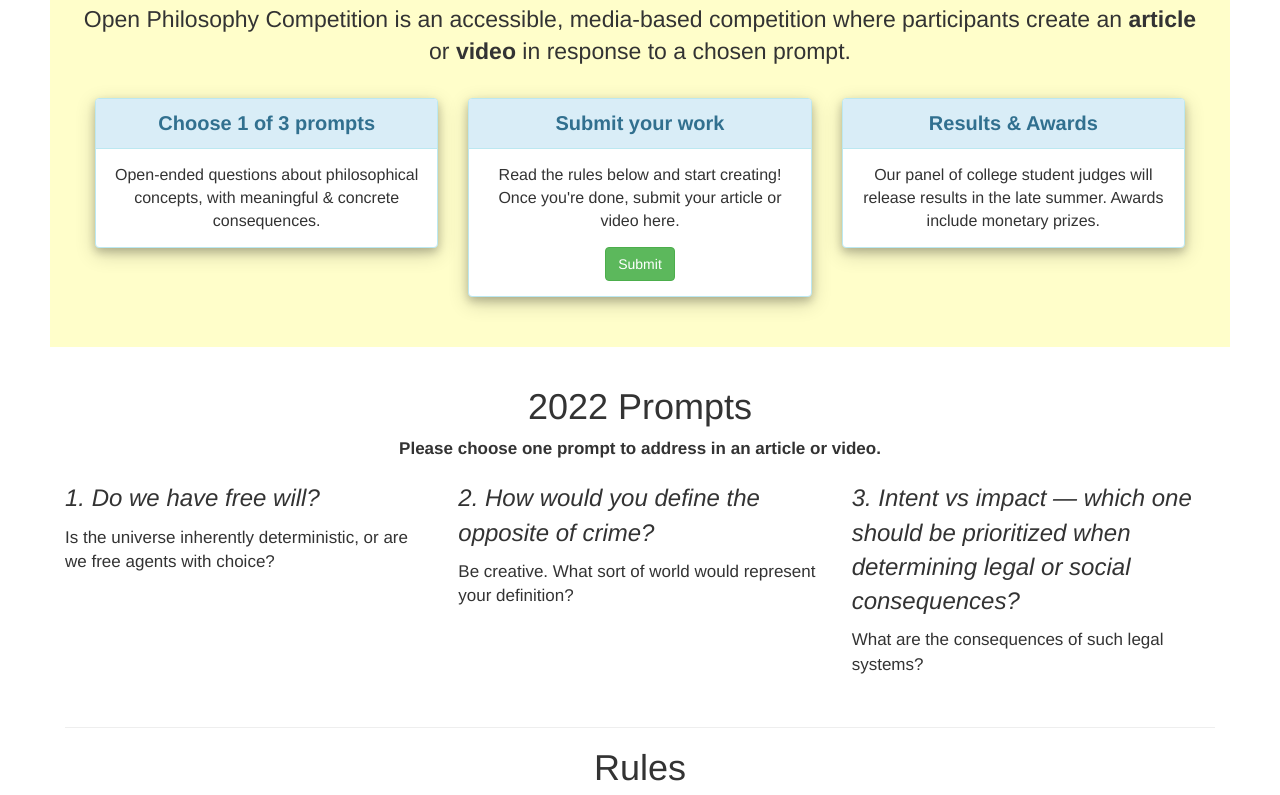
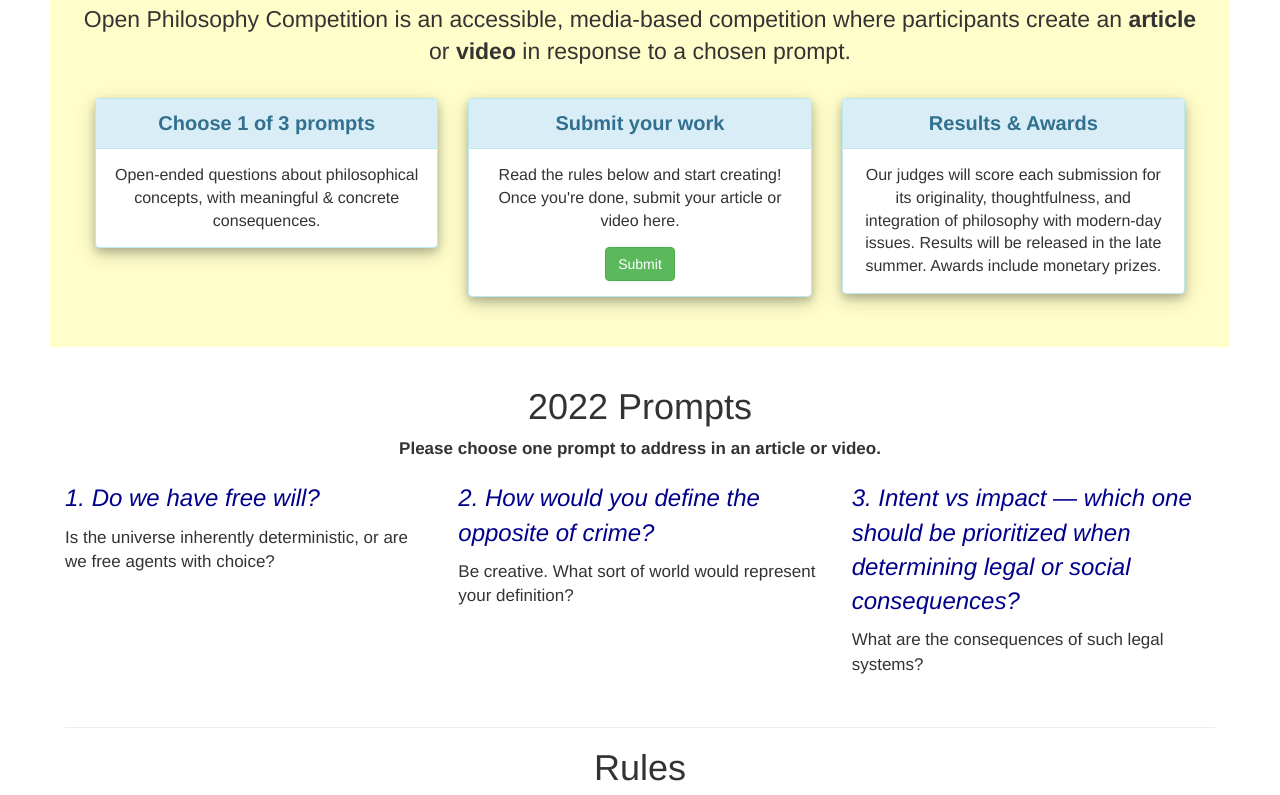
Before and after one commit to Open-Philosophy-Team/site, a website: page opc.html in a window 1280 px wide. Shown: the part 588-1383 px from the top of the page. Drawn offline with nearby package versions, Linux system fonts and the light colour scheme.

Commit message:
Update opc.html

```diff
--- a/opc.html
+++ b/opc.html
@@ -122,7 +122,7 @@
             <div class="col-sm-4">
               <div class="panel panel-info" style="box-shadow: 0 4px 8px 0 rgba(0, 0, 0, 0.2), 0 6px 20px 0 rgba(0, 0, 0, 0.19);">
                 <div style="font-size: 20px;" class="panel-heading"><b>Results & Awards</b></div>
-                <div style="font-size: 16px;" class="panel-body">Our panel of college student judges will release results in the late summer. Awards include monetary prizes.</div>
+                <div style="font-size: 16px;" class="panel-body">Our judges will score each submission for its originality, thoughtfulness, and integration of philosophy with modern-day issues. Results will be released in the late summer. Awards include monetary prizes.</div>
               </div>
             </div>
 
@@ -136,17 +136,17 @@
       <div class="container-fluid">
         <div class="row">
           <div class="col-sm-4">
-            <p style="text-align: left; font-size: 24px;"><i>1. Do we have free will?</i></p>
+            <p style="color: darkblue; text-align: left; font-size: 24px;"><i>1. Do we have free will?</i></p>
             <p style="text-align: left; font-size: 17px;">Is the universe inherently deterministic, or are we free agents with choice?</p>
             <br>
           </div>
           <div class="col-sm-4">
-            <p style="text-align: left; font-size: 24px;"><i>2. How would you define the opposite of crime?</i></p>
+            <p style="color: darkblue; text-align: left; font-size: 24px;"><i>2. How would you define the opposite of crime?</i></p>
             <p style="text-align: left; font-size: 17px;">Be creative. What sort of world would represent your definition?</p>
             <br>
           </div>
           <div class="col-sm-4">
-            <p style="text-align: left; font-size: 24px;"><i>3. Intent vs impact — which one should be prioritized when determining legal or social consequences?</i></p>
+            <p style="color: darkblue; text-align: left; font-size: 24px;"><i>3. Intent vs impact — which one should be prioritized when determining legal or social consequences?</i></p>
             <p style="text-align: left; font-size: 17px;">What are the consequences of such legal systems?</p>
             <br>
           </div>
@@ -183,6 +183,7 @@
             </table>
 
             <h3>Submission Deadline: 6/20/2022</h3>
+            <p style="font-size: 20px;">Our judges will score each submission for its originality, thoughtfulness, and integration of philosophy with modern-day issues.</p>
           </div>
           <div class="col-sm-4">
 
```
